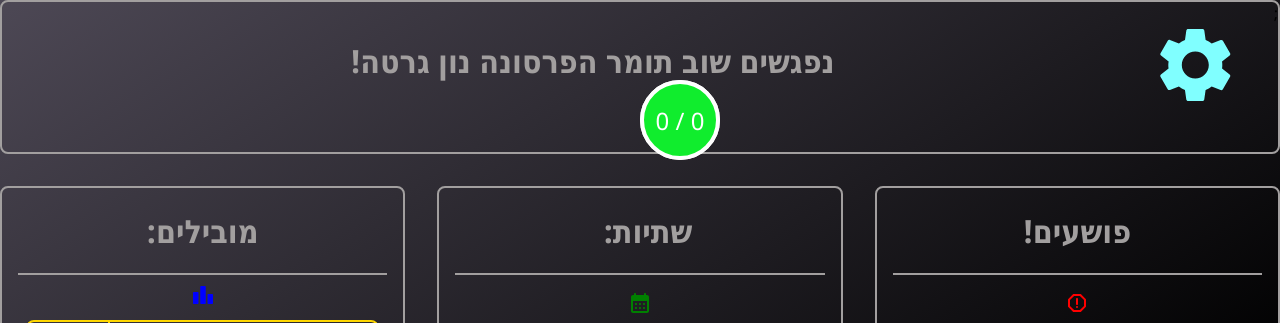
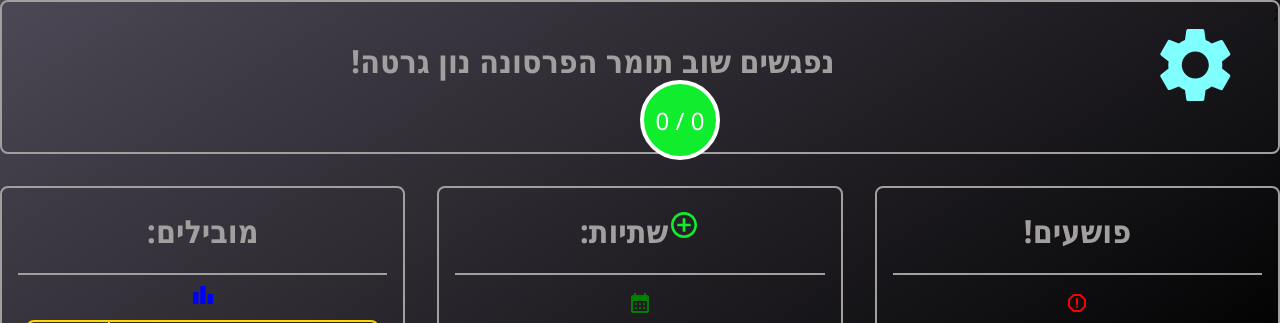
Before and after one commit to piloshachar14/golden-toasts, a React (Vite) app in the folder apps/client/: page / in a window 1280 px wide. Shown: the top 323 px of the page. Built offline with nearby package versions, Linux system fonts and the light colour scheme.

Commit message:
feature(client): add new + button to toasts heading

```diff
--- a/apps/client/src/components/category/category.module.css
+++ b/apps/client/src/components/category/category.module.css
@@ -8,10 +8,15 @@
 }
 .title {
   color: var(---white-color);
+  display: flex;
+  flex-direction: row;
+  justify-content: center;
 }
 .children {
   height: 90%;
 }
-.toasts {
-  padding-left: 1em;
+
+.addicon {
+  color: var(---green-border-color);
+  cursor: pointer;
 }
--- a/apps/client/src/components/category/category.tsx
+++ b/apps/client/src/components/category/category.tsx
@@ -1,6 +1,7 @@
-import { RecordState } from '../record-state';
+import { IoMdAddCircleOutline } from 'react-icons/io';
 import styles from './category.module.css';
 import React, { PropsWithChildren, CSSProperties } from 'react';
+
 type Props = {
   style?: CSSProperties;
   title?: string;
@@ -18,11 +19,13 @@ export const Category: React.FC<Props> = ({
     <>
       <div className={styles.category} style={style}>
         {toastsbutton ? (
-          <div className={styles.toasts}>
-            <div className={styles.recordstate}>
-              <RecordState />
-            </div>
-            {title && <h1 className={styles.title}>{title}</h1>}
+          <div>
+            {title && (
+              <h1 className={styles.title}>
+                {title}
+                <IoMdAddCircleOutline className={styles.addicon} />
+              </h1>
+            )}
           </div>
         ) : (
           <div className={styles.title}>
```
